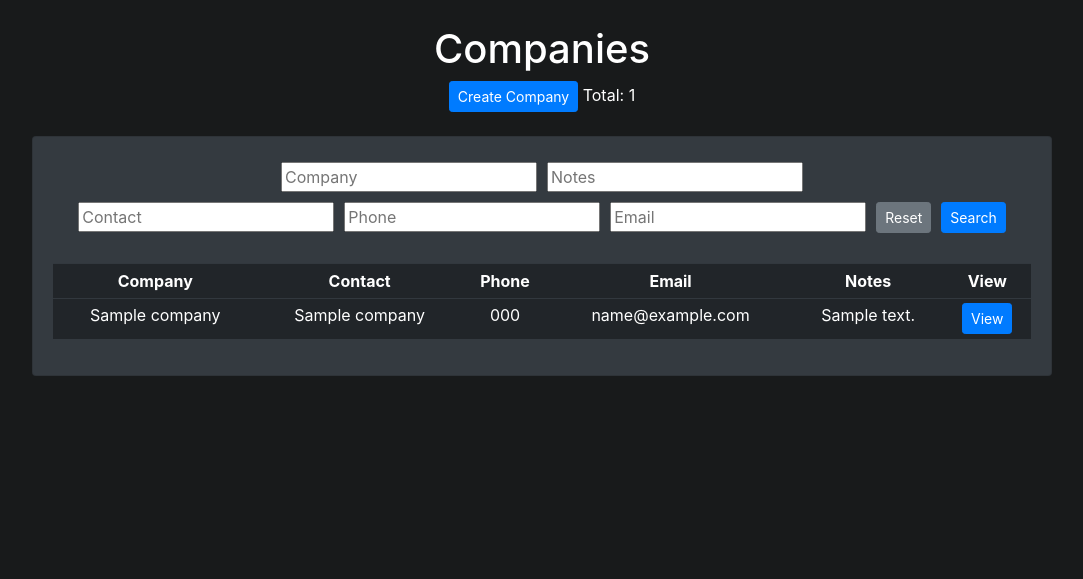
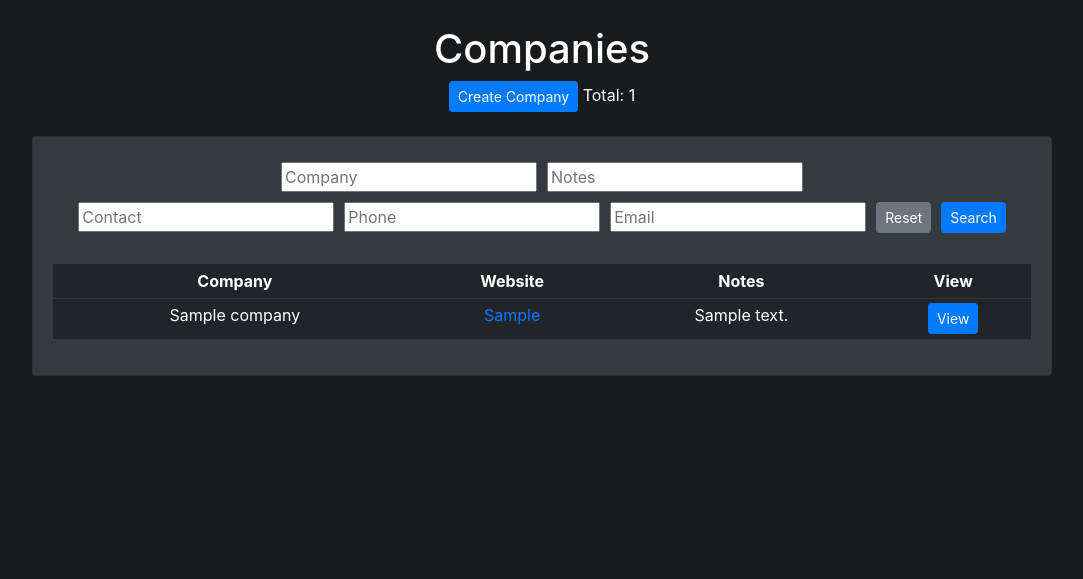
Before and after one commit to joshmckinney/appsaway, a Django app: page /company/list in a window 1280 px wide. Shown: the part 56-635 px from the top of the page, without its empty margins (98-1181 px from the left). Run offline with Django 3.2, Linux system fonts and the light colour scheme; a user stored in the database is signed in; tables that the repository leaves empty hold one stand-in row (values such as "Sample post"); some libraries are stand-ins or nearby versions.

Commit message:
Add company site field, fix app last_update

```diff
--- a/appsaway/backend/models.py
+++ b/appsaway/backend/models.py
@@ -1,6 +1,7 @@
 from django.contrib.auth.models import User
 from django.db import models
 from polymorphic.models import PolymorphicModel
+from unittest.util import _MAX_LENGTH
 
 
 # Company Model
@@ -8,6 +9,7 @@ class Company(models.Model):
     company_id = models.AutoField(primary_key=True)
     company_name = models.CharField(max_length=200, null=False)
     company_notes = models.CharField(max_length=200, null=True, blank=True)
+    company_site = models.URLField(max_length=200, null=True, blank=True)
     contact_name = models.CharField(max_length=200, null=True, blank=True)
     contact_email = models.CharField(max_length=100, null=True, blank=True)
     contact_phone = models.CharField(max_length=20, null=True, blank=True)
@@ -31,7 +33,7 @@ class Application(PolymorphicModel):
     followup_date = models.DateField(
         auto_now=False, auto_now_add=False, null=True, blank=True, verbose_name='Follow-up Date'
     )
-    last_updated = models.DateTimeField(auto_now_add=True, verbose_name='Last Updated')
+    last_updated = models.DateTimeField(auto_now=True, verbose_name='Last Updated')
     app_notes = models.CharField(max_length=200, null=True, blank=True, verbose_name='Notes')
     status = models.CharField(max_length=20, verbose_name='Status', choices=[
         ('In Progress', 'In Progress'),
--- a/appsaway/backend/templates/backend/company.html
+++ b/appsaway/backend/templates/backend/company.html
@@ -15,6 +15,10 @@
                             <strong><u>Company</u></strong>
                             {{ company.company_name }}
                         </div>
+                    </div>
+                    <div class="d-flex flex-row justify-content-center flex-wrap" style="margin-top: 20px;">
+                        <strong>Website:</strong>
+                        &ensp;<a href="{{ company.company_site }}">{{ company.company_site }}</a>
                     </div>
                     <div class="d-flex flex-row justify-content-center flex-wrap" style="margin-top: 20px;">
                         <strong>Number of Applications:</strong>
--- a/appsaway/backend/templates/backend/companylist.html
+++ b/appsaway/backend/templates/backend/companylist.html
@@ -35,18 +35,14 @@
                         {% if companies %}
                             <tr>
                                 <th>Company</th>
-                                <th>Contact</th>
-                                <th>Phone</th>
-                                <th>Email</th>
+                                <th>Website</th>
                                 <th>Notes</th>
                                 <th>View</th>
                             </tr>
                             {% for company in companies %}
                             <tr>
                                 <td>{{ company.company_name }}</td>
-                                <td>{{ company.contact_name }}</td>
-                                <td>{{ company.contact_phone }}</td>
-                                <td>{{ company.contact_email }}</td>
+                                <td><a href="{{ company.company_site }}">{{ company.company_site }}</a></td>
                                 <td>{{ company.company_notes }}</td>
                                 <td><a class="btn btn-primary btn-sm btn-primary" href="{% url 'company' company.pk %}">View</a></td>
                             </tr>
--- a/appsaway/backend/templates/backend/createcompany.html
+++ b/appsaway/backend/templates/backend/createcompany.html
@@ -25,6 +25,9 @@
                             <h4>Company Info</h4>
                             <tr>
                                 <td>{{ form.company_name }}</td>
+                            </tr>
+                            <tr>
+                                <td>{{ form.company_site }}</td>
                             </tr>
                             <tr>
                                 <td>{{ form.company_notes }}</td>
--- a/appsaway/backend/templates/backend/editcompany.html
+++ b/appsaway/backend/templates/backend/editcompany.html
@@ -21,6 +21,10 @@
                             <tr>
                                 <th>{{ form.company_name.label }}:</th>
                                 <td>{{ form.company_name }}</td>
+                            </tr>
+                            <tr>
+                                <th>{{ form.company_site.label }}:</th>
+                                <td>{{ form.company_site }}</td>
                             </tr>
                             <tr>
                                 <th>{{ form.company_notes.label }}:</th>
```
Also changed, not shown: appsaway/backend/forms.py (+6 -2 lines).
